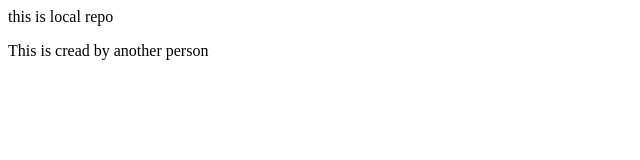
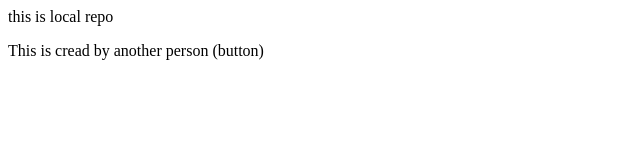
Before and after one commit to 123Soheb/localrepo, a plain HTML site: page index.html in a window 1280 px wide. Shown: the full height of the page, 0-640 px from the left. Drawn offline with Linux system fonts and the light colour scheme.

```diff
--- a/index.html
+++ b/index.html
@@ -1,2 +1,2 @@
 <p>this is local repo</p>
-<p>This is cread by another person</p>
+<p>This is cread by another person (button)</p>
```
